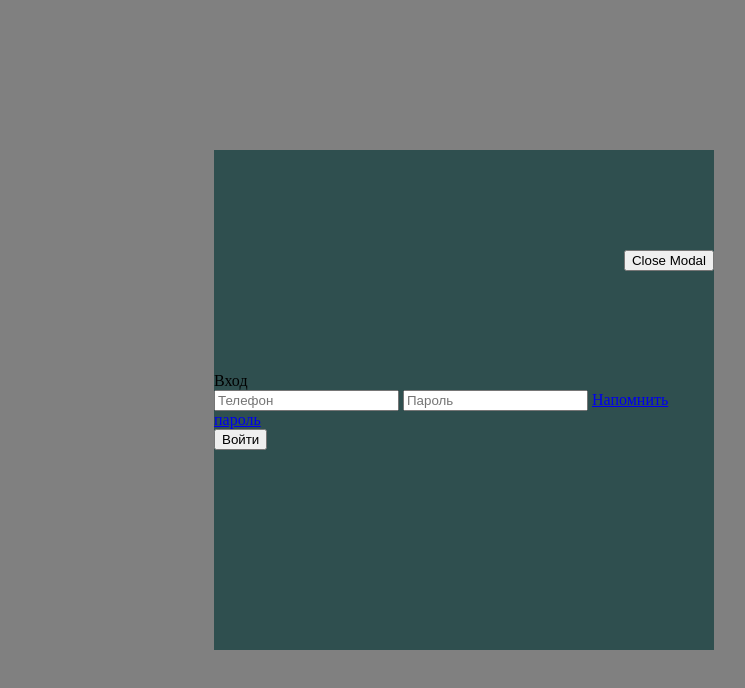
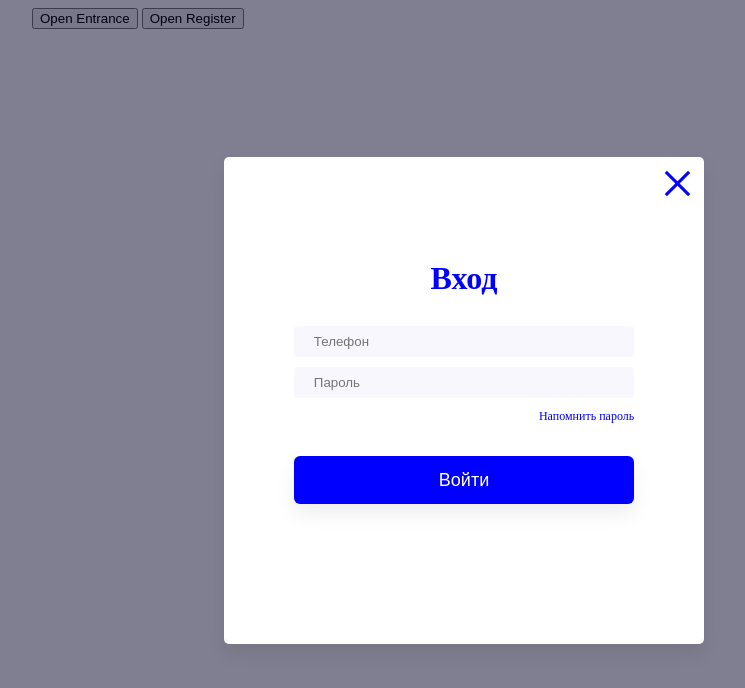
Before and after one commit to Alvigiar/fixed-project, a website built with Vite: page index.html in a window 1280 px wide. Both pictures are taken after a click on the button "Open Entrance". Shown: the whole page, without its empty margins (176-921 px from the left). Built offline with nearby package versions, Linux system fonts and the light colour scheme; files whose address does not match are found by name.

Commit message:
fixed modal

```diff
--- a/index.html
+++ b/index.html
@@ -17,10 +17,13 @@
 
   <div id="modal-entrance" class="modal">
     <div class="modal-container wrapper">
-      <input type="button" value="Close Modal" class="modal-close">
+
+      <!-- <input type="button" value="Close Modal" class="modal__btn-close"> -->
+
+      <span class="modal__btn-close"></span>
+
       <div class="modal-box">
-
-
+        <div class="modal-box__cell entr">
           <span class="modal-box__title">Вход</span>
           <div class="modal-box__content modal-content">
             <input class="modal-content__login" type="tel" name="login" id="loginInput" placeholder="Телефон">
@@ -28,28 +31,29 @@
             <a class="modal-content__remind-pass" href="/">Напомнить пароль</a>
           </div>
           <button class="modal-box__btn-enter" value="Войти">Войти</button>
-
-
+        </div>
       </div>
     </div>
   </div>
 
   <div id="modal-register" class="modal">
     <div class="modal-container wrapper">
-      <input type="button" value="Close Modal" class="modal-close">
+
+      <!-- <input type="button" value="Close Modal" class="modal__btn-close"> -->
+
+      <span class="modal__btn-close"></span>
+
       <div class="modal-box">
-
-
+        <div class="modal-box__cell regist">
           <span class="modal-box__title">Регистрация</span>
           <div class="modal-box__content modal-content">
-          <input type="tel" name="login" id="loginReg" placeholder="Телефон">
-          <input type="email" name="email" id="emailReg" placeholder="Электронная почта">
-          <input type="password" name="pass" id="pass" placeholder="Пароль" />
-          <input type="password" name="doublee-pass" id="double-pass" placeholder="Повторите пароль" />
+            <input type="tel" name="login" id="regLogin" placeholder="Телефон">
+            <input type="email" name="email" id="regEmail" placeholder="Электронная почта">
+            <input type="password" name="pass" id="regPass" placeholder="Пароль">
+            <input type="password" name="doublee-pass" id="regDoublePass" placeholder="Повторите пароль">
           </div>
           <button class="modal-box__btn-enter" value="Войти">Войти</button>
-
-
+        </div>
       </div>
     </div>
   </div>
--- a/main.js
+++ b/main.js
@@ -21,7 +21,7 @@ document.addEventListener('DOMContentLoaded', () => {
 class Modal {
   constructor(modalBox) {
     this.modal = modalBox
-    this.btnClose = modalBox.querySelector('.modal-close')
+    this.btnClose = modalBox.querySelector('.modal__btn-close')
 
     this.btnClose.addEventListener('click', () => {
       this.close()
--- a/main.scss
+++ b/main.scss
@@ -1,15 +1,15 @@
 @import "/node_modules/normalizecss/normalize.css";
 
-.wrapper{
+.wrapper {
   margin: 0px 10px;
 }
-@media (min-width:768px) {
+@media (min-width: 768px) {
   .wrapper {
     margin: 0px 100px;
   }
 }
 @media (min-width: 1200px) {
-  .wrapper{
+  .wrapper {
     margin: 0px 200px;
   }
 }
@@ -26,7 +26,7 @@
   transition: 0.5s;
   justify-items: center;
   align-items: center;
-  background-color: grey;
+  background: rgb(2, 0, 36, 0.5);
 
   &-close {
     justify-self: end;
@@ -34,10 +34,53 @@
   }
 
   &-container {
+    display: flex;
+    flex-direction: column;
+    position: relative;
+    border-radius: 5px;
+    box-shadow: 0px 10px 20px rgba(0, 0, 0, 0.07);
+    background-color: white;
+  }
+
+  &-box {
     display: grid;
-    width: 500px;
-    height: 500px;
-    background-color: darkslategrey;
+    align-items: center;
+
+    &__title {
+      justify-self: center;
+      font-weight: 800;
+      font-size: 32px;
+      line-height: 32px;
+      color: blue;
+    }
+
+    &__cell {
+      display: grid;
+      margin: 105px 70px 0px 70px;
+      align-items: center;
+      gap: 32px;
+    }
+
+    &__cell.entr {
+      margin-bottom: 140px;
+    }
+
+    &__cell.regist {
+      margin-bottom: 63px;
+    }
+  }
+
+  &-content {
+    display: grid;
+    gap: 10px 0px;
+
+    &__remind-pass {
+      justify-self: end;
+      font-size: 12px;
+      line-height: 16px;
+      text-decoration: none;
+      color: blue;
+    }
   }
 }
 
@@ -50,3 +93,52 @@
   display: grid;
   opacity: 1;
 }
+
+input[type="email"],
+input[type="password"],
+input[type="tel"] {
+  background: #f7f7fd;
+  padding: 8px 0px 8px 20px;
+  border: 0;
+  border-radius: 4px;
+}
+
+button[value="Войти"] {
+  padding: 12px 145px;
+  box-shadow: 0px 10px 20px rgba(0, 0, 0, 0.07);
+  border: 0;
+  border-radius: 6px;
+  font-size: 18px;
+  line-height: 24px;
+  background-color: blue;
+  color: white;
+}
+
+.modal {
+  &__btn-close {
+    position: absolute;
+    top: 10px;
+    right: 10px;
+    width: 32px;
+    height: 32px;
+    cursor: pointer;
+  }
+
+  &__btn-close::before,
+  &__btn-close::after {
+    content: "";
+    right: 15px;
+    position: absolute;
+    height: 33px;
+    width: 3px;
+    background-color: blue;
+  }
+
+  &__btn-close::before {
+    transform: rotate(45deg);
+  }
+
+  &__btn-close::after {
+    transform: rotate(-45deg);
+  }
+}
```
Also changed, not shown: 1 other file. Lines whose indentation alone changed are shown as unchanged.
